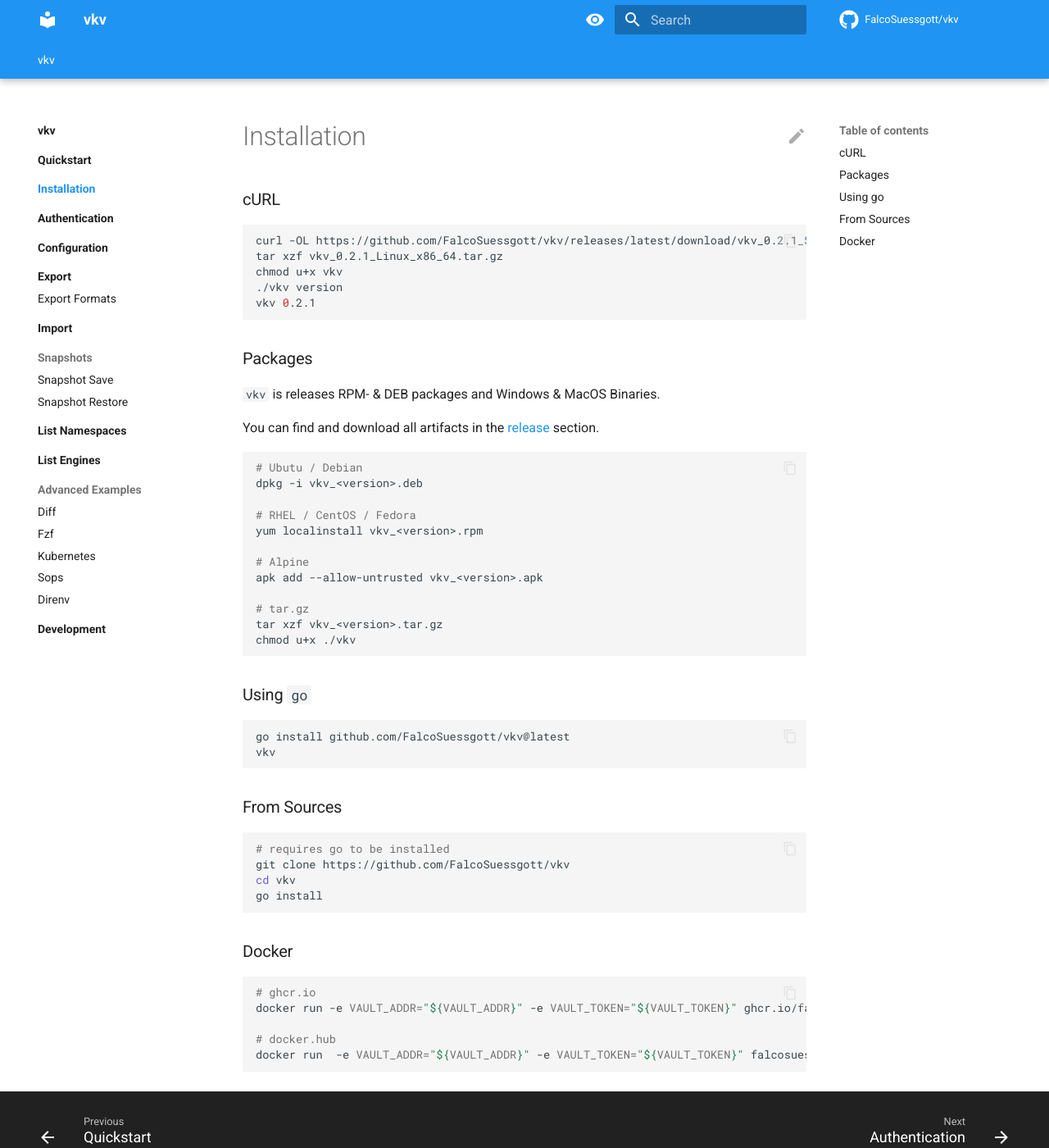
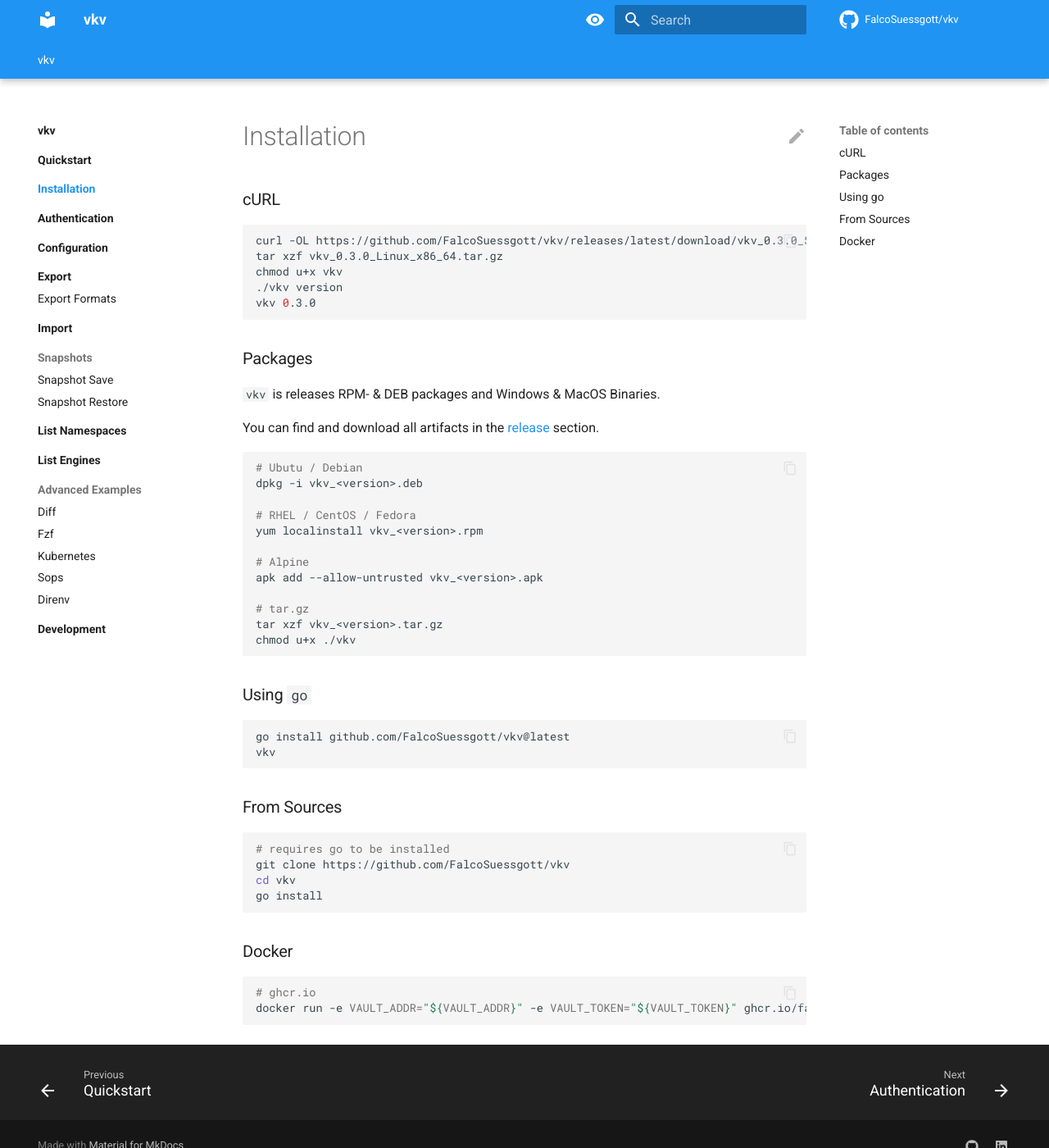
Before and after one commit to FalcoSuessgott/vkv, an MkDocs documentation site: the page built from docs/02_installation/index.md, in a window 1280 px wide and 1400 px high. Shown: the whole window at 82% size. Built offline with MkDocs 1.6.1 and Material for MkDocs 9.7.7, drawn with Linux system fonts in a browser that asks for light colours; comment, search, counter and statistics services are not loaded.

````diff
--- a/docs/02_installation/index.md
+++ b/docs/02_installation/index.md
@@ -1,15 +1,14 @@
 ### cURL
 ```bash
-curl -OL https://github.com/FalcoSuessgott/vkv/releases/latest/download/vkv_0.2.1_$(uname)_$(uname -m).tar.gz
-tar xzf vkv_0.2.1_Linux_x86_64.tar.gz
+curl -OL https://github.com/FalcoSuessgott/vkv/releases/latest/download/vkv_0.3.0_$(uname)_$(uname -m).tar.gz
+tar xzf vkv_0.3.0_Linux_x86_64.tar.gz
 chmod u+x vkv
 ./vkv version
-vkv 0.2.1
+vkv 0.3.0
 ```
 
 ### Packages
 `vkv` is releases RPM- & DEB packages and Windows & MacOS Binaries.
-
 
 You can find and download all artifacts in the [release](https://github.com/FalcoSuessgott/vkv/releases) section.
 
@@ -46,7 +45,4 @@ go install
 ```bash
 # ghcr.io
 docker run -e VAULT_ADDR="${VAULT_ADDR}" -e VAULT_TOKEN="${VAULT_TOKEN}" ghcr.io/falcosuessgott/vkv
-
-# docker.hub
-docker run  -e VAULT_ADDR="${VAULT_ADDR}" -e VAULT_TOKEN="${VAULT_TOKEN}" falcosuessgott/vkv
 ```
````
Also changed, not shown: README.md (+3 -3 lines).
